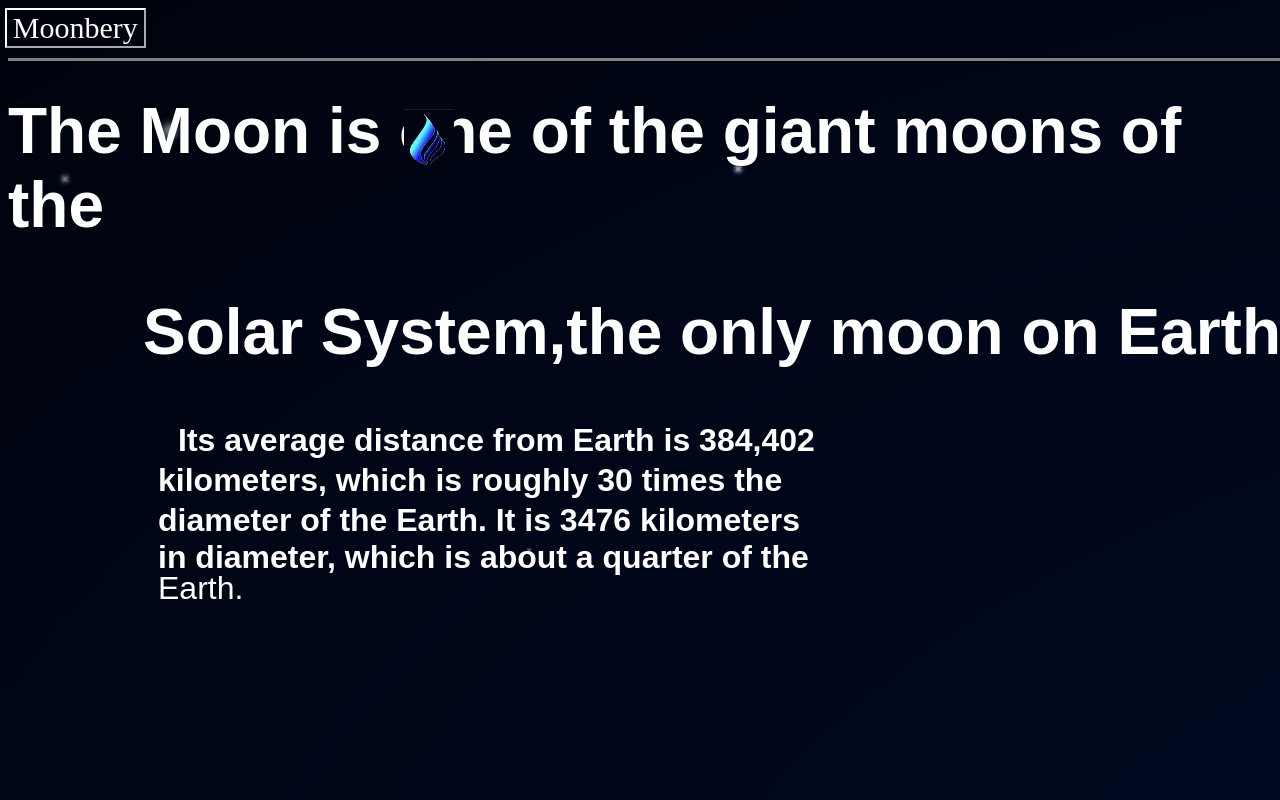
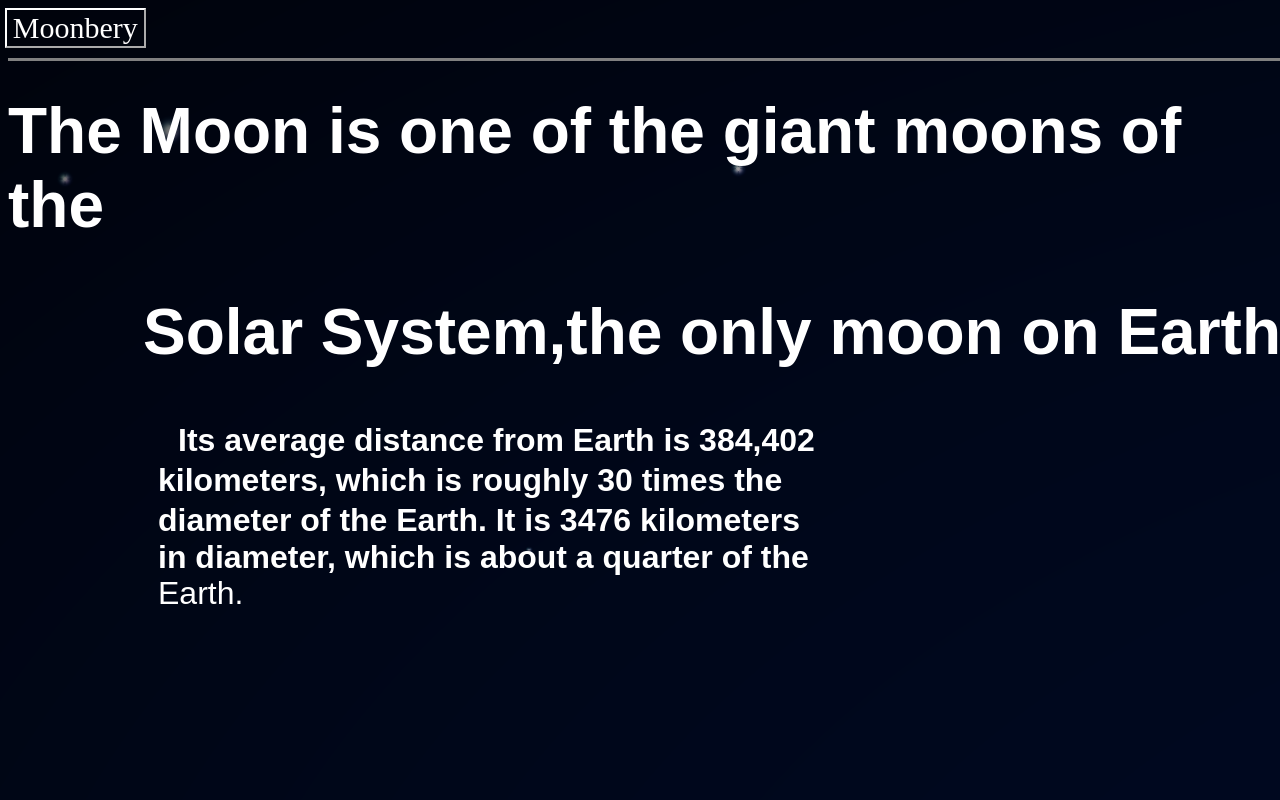
Before and after one commit to akostothh/moon, a plain HTML site: page index.html in a window 1280 px wide. Shown: the top 800 px of the page. Drawn offline with Linux system fonts and the light colour scheme.

Commit message:
Update style.css

```diff
--- a/style.css
+++ b/style.css
@@ -60,7 +60,7 @@
     width: 50px;
     height: 60px;
     bottom:780px;
-    left:235px;
+    left:2345px;
 }
 
 .bekezdes1{
@@ -132,7 +132,7 @@
     font-family: Arial;
     color:white;
     font-size: 2em;
-    bottom:245px;
+    bottom:240px;
     left:150px
 }
 .reszek8{
```
